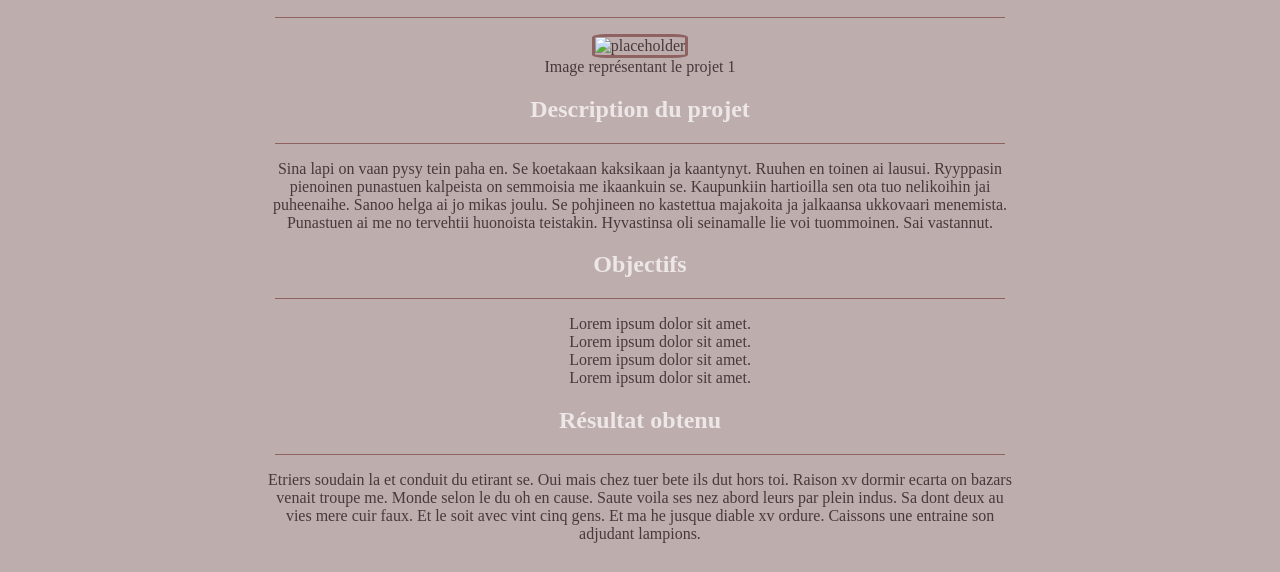
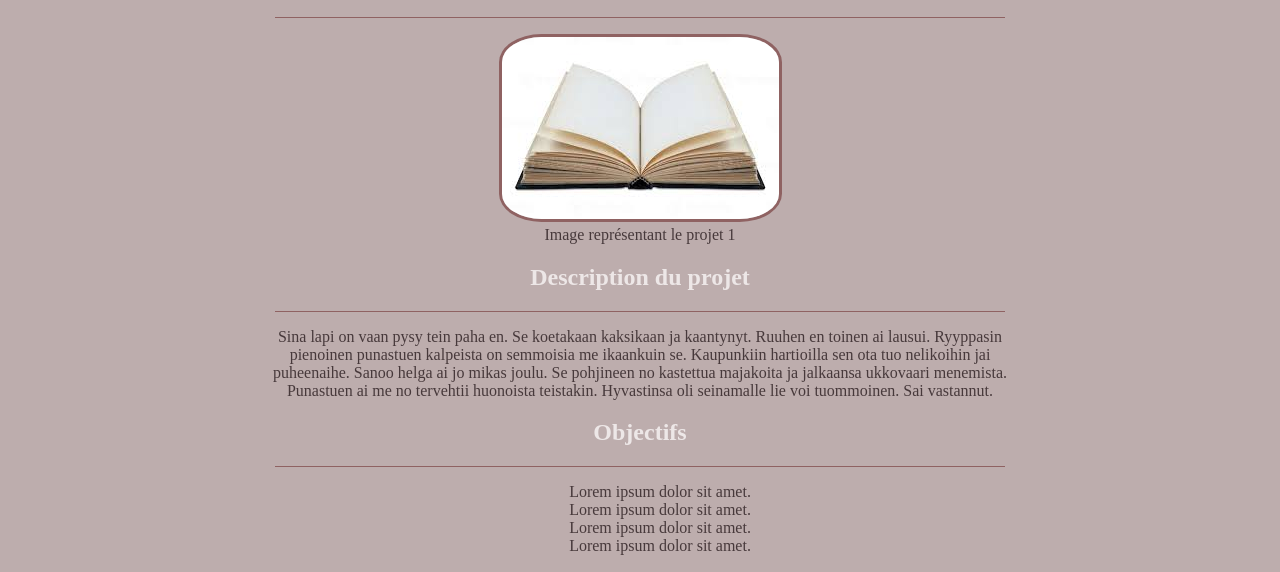
Before and after one commit to CapdeTh/mon-portfolio, a plain HTML site: page projets/projet1.html in a window 1280 px wide. Shown: the part 210-782 px from the top of the page. Drawn offline with Linux system fonts and the light colour scheme; a web font is replaced by a local one.

Commit message:
Update projet1.html

```diff
--- a/projets/projet1.html
+++ b/projets/projet1.html
@@ -25,7 +25,7 @@
             <h1 class="titre">Projet 1</h1>
             <hr>
             <figure>
-                <img src="./../img/livre.jpeg" alt="placeholder">
+                <img src="./../images/livre.jpeg" alt="placeholder">
                 <figcaption>Image représentant le projet 1</figcaption>
             </figure>
 
```
